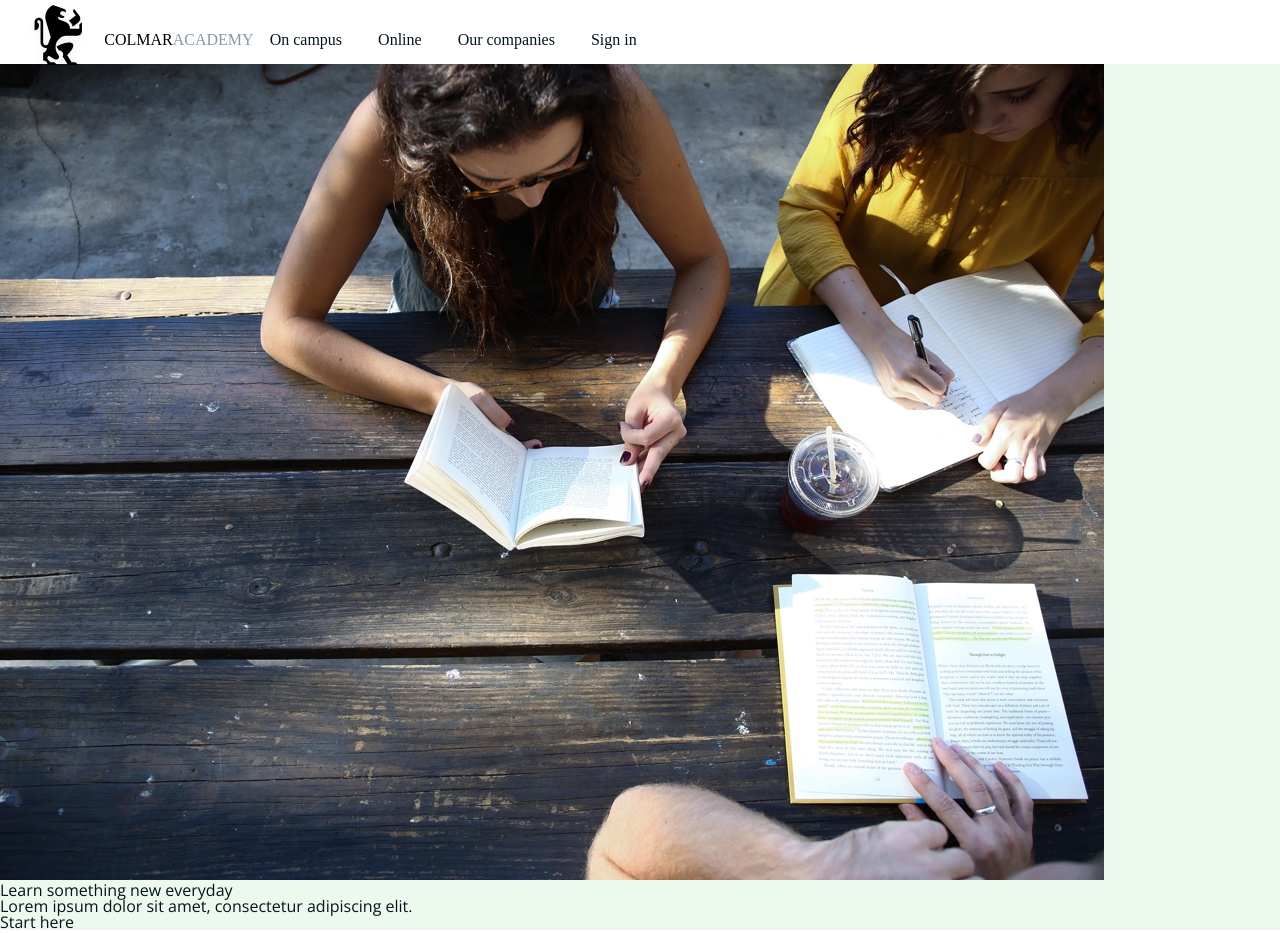
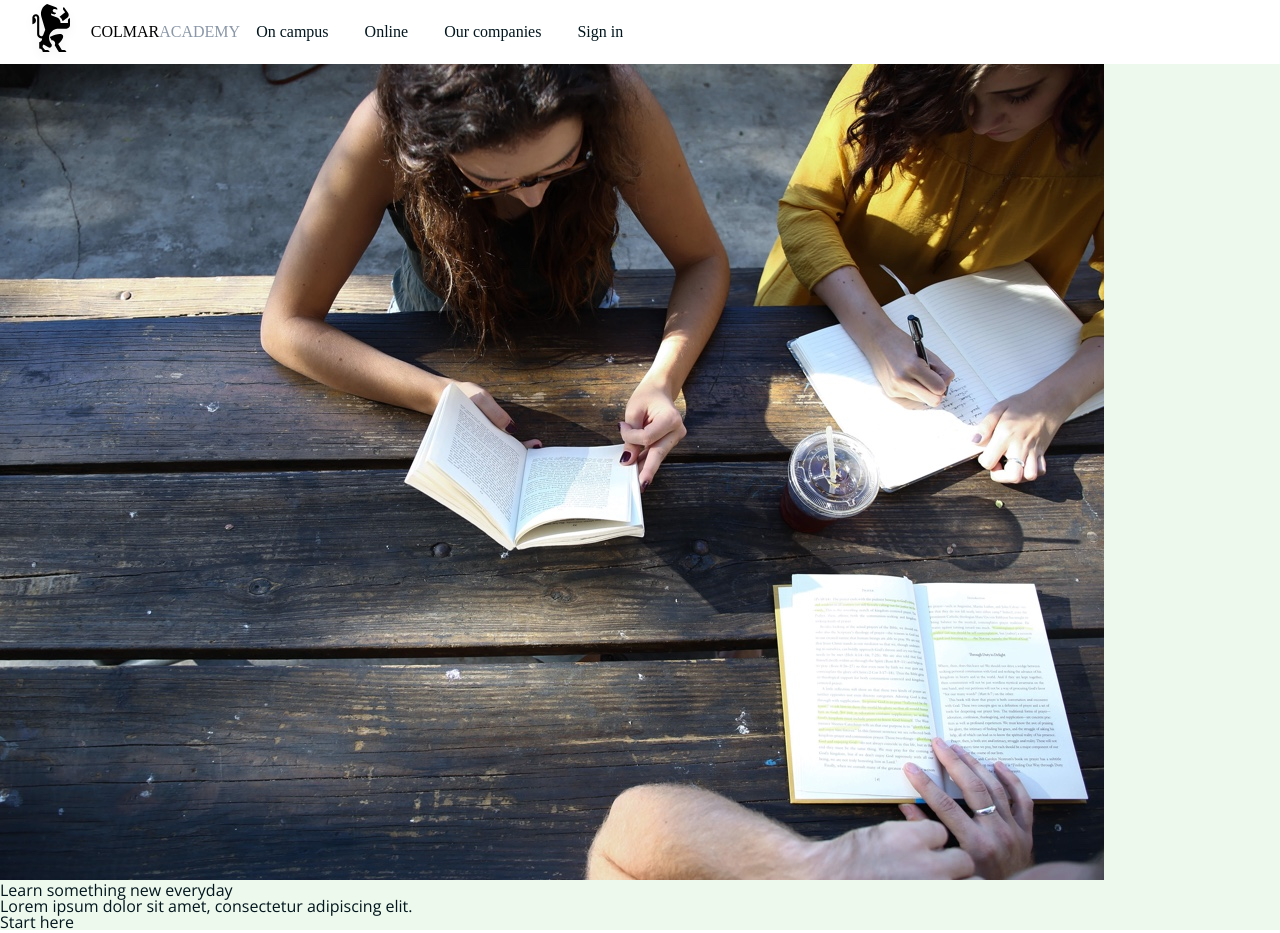
Before and after one commit to Nick-Develops/Colmar_Academy, a plain HTML site: page index.html in a window 1280 px wide. Drawn offline with nearby package versions, Linux system fonts and the light colour scheme.

Commit message:
Format tidying, NAV Bar not behaving

```diff
--- a/Resources/style.css
+++ b/Resources/style.css
@@ -74,7 +74,7 @@ header {
 }
 
 header img {
-    height: 5rem;
+  height: 4rem;
   padding: 0 1% 0 1.5rem;
   align-self: center;
   }
@@ -95,8 +95,7 @@ header img {
 }
 
 nav {
-    float: right;
-
+  margin-right: 0 auto;
 }
 
 nav a {
```
Lines whose indentation alone changed are shown as unchanged.
